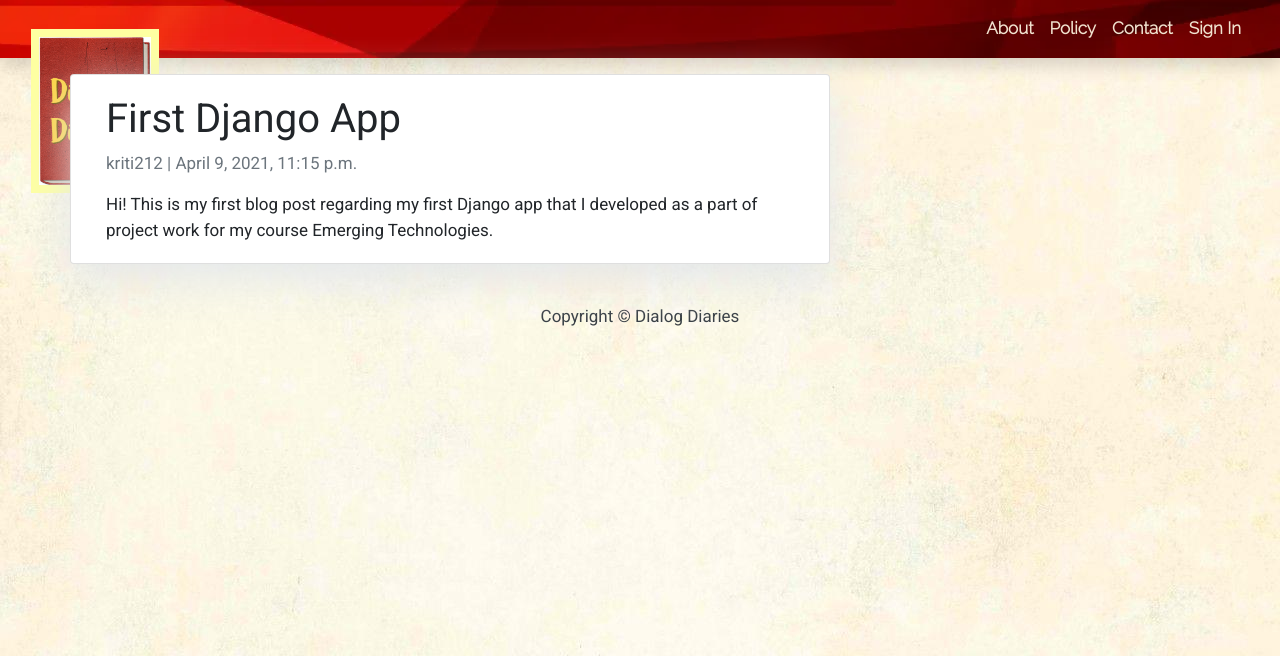
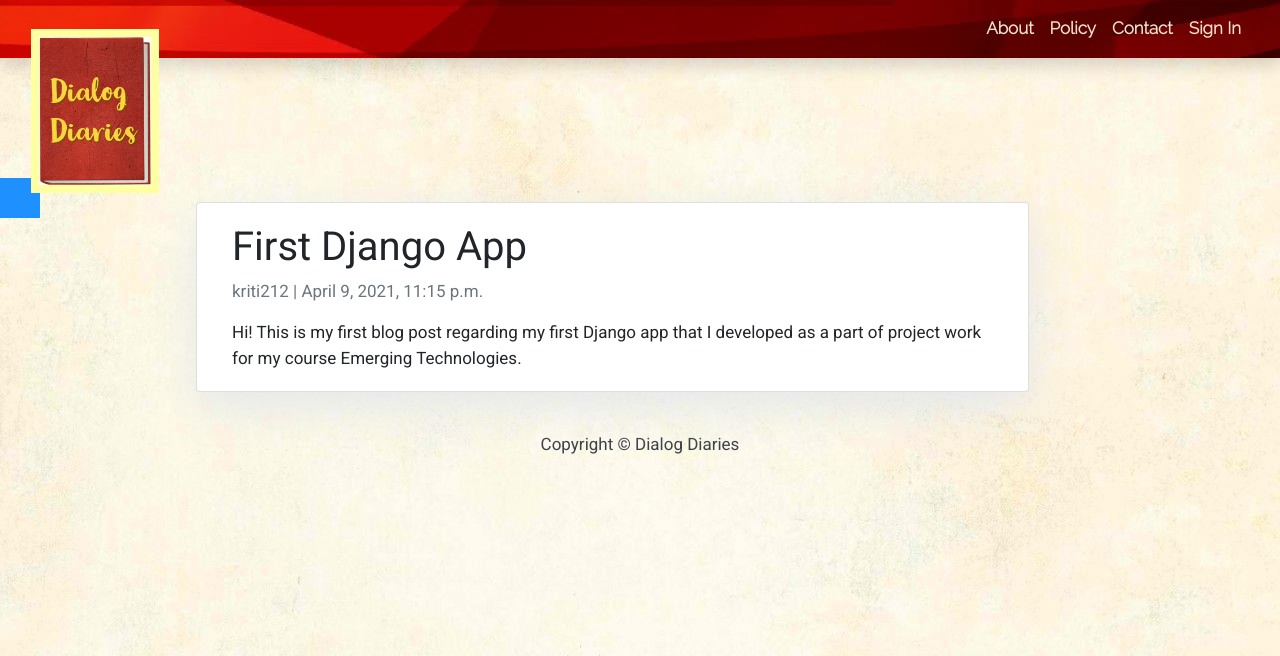
Before and after one commit to Gurpreetsingh05222/EmergingTech_Project, a Django app: a page that uses DialogDiaries/templates/base.html in a window 1280 px wide. Shown: the top 656 px of the page. Run offline with Django 3.2, Linux system fonts and the light colour scheme; data comes from the database, SQL or seed files in the repository; some libraries are stand-ins or nearby versions.

Commit message:
Added Sidebar basic changes

```diff
--- a/DialogDiaries/blog/static/css/base.css
+++ b/DialogDiaries/blog/static/css/base.css
@@ -13,6 +13,7 @@ body {
 .masthead {
     background: #3398E1;
     height: auto;
+
     padding-bottom: 15px;
     box-shadow: 0 16px 48px #E3E7EB;
     padding-top: 10px;
@@ -27,6 +28,26 @@ body {
     float: right !important;
 }
 
+.icon {
+  padding: 10px;
+  background: dodgerblue;
+  color: white;
+  min-width: 50px;
+  text-align: center;
+}
+
+.align-left{
+    float: left !important;
+}
+
+.margin-top {
+    margin-top: 10%;
+}
+
+.margin-left {
+    margin-left: 10%;
+}
+
 .nav-link{
     color: white;
 }
--- a/DialogDiaries/templates/base.html
+++ b/DialogDiaries/templates/base.html
@@ -15,8 +15,6 @@
         <link rel="stylesheet" type="text/css" href="{% static 'css/index.css' %}">
         <link rel="stylesheet" type="text/css" href="{% static 'css/base.css' %}">
         <link rel="stylesheet" type="text/css" href="{% static 'css/sign_in.css' %}">
-
-
     </head>
 
     <body>
--- a/DialogDiaries/templates/post_detail.html
+++ b/DialogDiaries/templates/post_detail.html
@@ -1,15 +1,14 @@
 {% extends 'base.html' %} {% block content %}
-
-<div class="container">
-  <div class="row">
-    <div class="col-md-8 card mb-4  mt-3 left  top">
+{% block sidebar %} {% include 'sidebar.html' %} {% endblock sidebar %}
+<div class="margin-top container">
+  <div>
+    <div class="margin-left col-md-9 card mb-4  mt-3 left  top">
       <div class="card-body">
         <h1>{% block title %} {{ object.title }} {% endblock title %}</h1>
         <p class=" text-muted">{{ post.author }} | {{ post.created_on }}</p>
         <p class="card-text ">{{ object.content | safe }}</p>
       </div>
     </div>
-    {% block sidebar %} {% include 'sidebar.html' %} {% endblock sidebar %}
   </div>
 </div>
 
--- a/DialogDiaries/templates/sidebar.html
+++ b/DialogDiaries/templates/sidebar.html
@@ -8,15 +8,15 @@
 </style>-->
 
 <!-- Sidebar Widgets Column -->
-<!--<div class="col-md-4 float-right ">
-<div class="card my-4">
-        <h5 class="card-header">About Us</h5>
-    <div class="card-body">
-        <p class="card-text"> Dialog Diaries was started with an intent to bring people together and let them share their wonderful thoughts and ideas.</p>
+<div class="margin-top align-left">
+    <div class="input-container">
+    <i class="fa fa-user icon"></i>
+            <i class="fa fa-key icon"></i>
+        <!--<p class="card-text"> Dialog Diaries was started with an
+        intent to bring people together and let them share their wonderful thoughts and ideas.</p>
         <a href="#"
-           class="btn btn-danger">Know more!</a>
+           class="btn btn-danger">Know more!</a>-->
     </div>
 </div>
-</div> -->
 
 {% endblock sidebar %}
```
